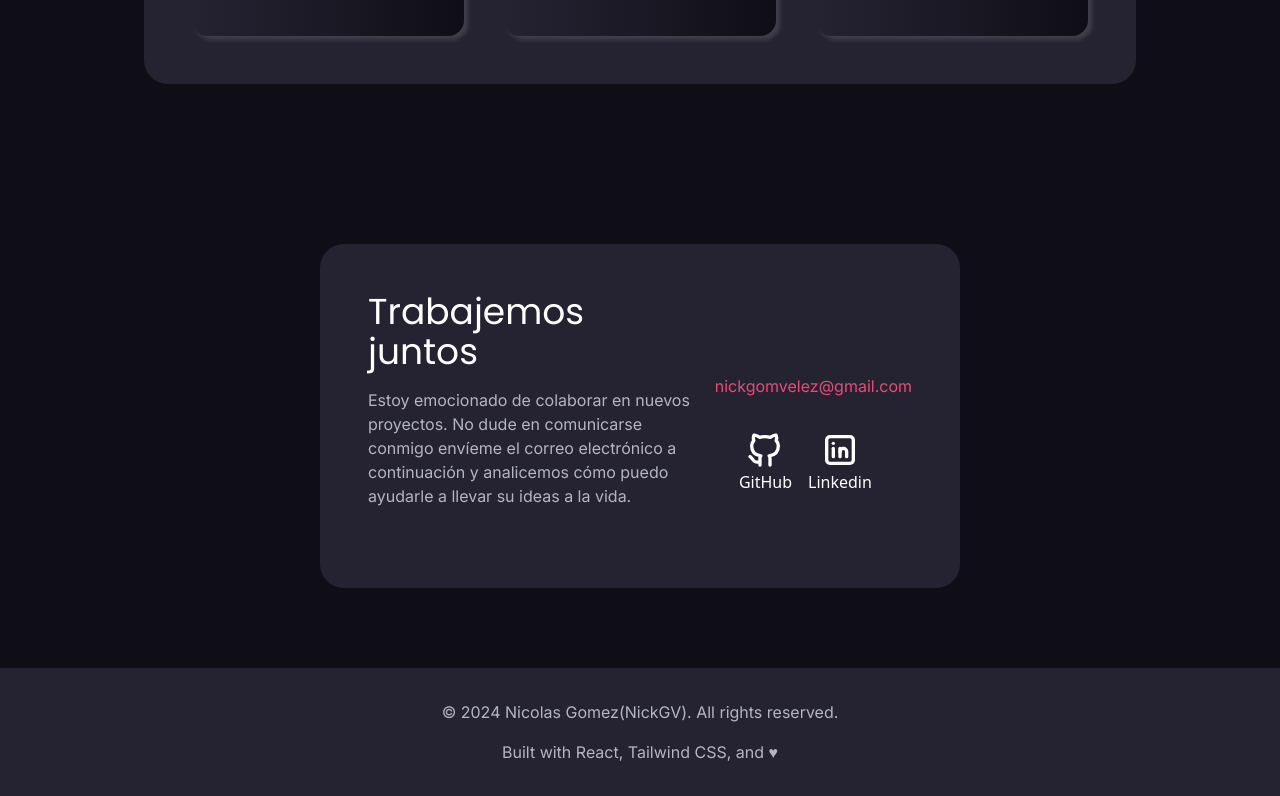
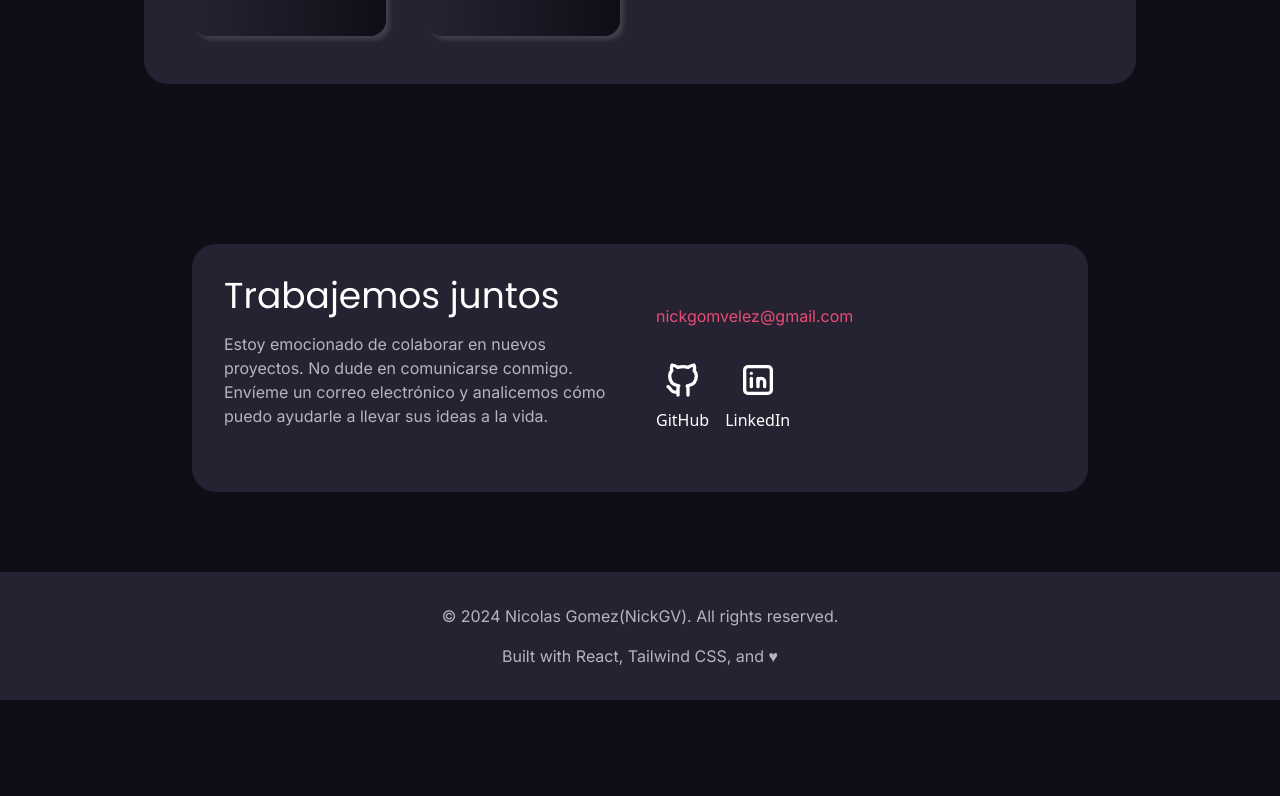
Before and after one commit to NickGV/Portafolio, a React (Vite) app: page / in a window 1280 px wide. Shown: the part 2452-3248 px from the top of the page. After the commit the page ends 3152 px from the top, so only its background shows below. Built offline with nearby package versions, Linux system fonts and the light colour scheme.

Commit message:
style: add styles to make the skillCard and SkillSection responsive

```diff
--- a/src/components/ContactSection.jsx
+++ b/src/components/ContactSection.jsx
@@ -11,48 +11,51 @@ export const ContactSection = () => {
   };
 
   return (
-    <section id="Contact" className="flex justify-center items-center py-20 bg-background">
-      <div className="bg-card-background w-1/2 rounded-3xl p-12 flex gap-4 items-center">
-        <div>
-          <h2 className="text-title font-title text-4xl mb-4">
+    <section id="Contact" className="py-20 bg-background flex flex-col items-center">
+      <div className="bg-card-background w-full max-w-4xl mx-4 rounded-3xl p-8 flex flex-col lg:flex-row items-center gap-8">
+        <div className="lg:w-1/2">
+          <h2 className="text-title font-title text-3xl lg:text-4xl mb-4">
             Trabajemos juntos
           </h2>
           <p className="text-paragraph font-paragraph mb-8">
             Estoy emocionado de colaborar en nuevos proyectos. No dude en
-            comunicarse conmigo envíeme el correo electrónico a continuación y
-            analicemos cómo puedo ayudarle a llevar su ideas a la vida.
+            comunicarse conmigo. Envíeme un correo electrónico y analicemos cómo
+            puedo ayudarle a llevar sus ideas a la vida.
           </p>
         </div>
-        <div>
+        <div className="lg:w-1/2 flex flex-col items-center lg:items-start">
           <div className="group flex flex-col items-center mb-8">
-            <span className="text-black font-bold text-sm opacity-0 group-hover:opacity-100 transition-opacity p-2 bg-slate-400 rounded-full">
-              {emailCopied ? "Copiado!" : "Email"}
-            </span>
             <p
-              className="group text-link-text font-paragraph cursor-pointer"
+              className="text-link-text font-paragraph cursor-pointer relative"
               onClick={handleEmailCopy}
             >
-              nickgomvelez@gmail.com
+              {emailCopied ? (
+                <span className="absolute -top-6 left-0 text-black font-bold text-sm bg-slate-400 rounded-full p-1 opacity-100 transition-opacity">
+                  Copiado!
+                </span>
+              ) : (
+                "nickgomvelez@gmail.com"
+              )}
             </p>
           </div>
-          <div className="flex justify-center">
+          <div className="flex gap-4">
             <a
               href="https://github.com/NickGV"
               target="_blank"
               rel="noreferrer"
-              className="flex flex-col items-center text-title hover:text-link-text transition-colors mr-4"
+              className="flex flex-col items-center text-title hover:text-link-text transition-colors"
             >
-              <GitHubIcon className={"w-10 h-10"} />
+              <GitHubIcon className="w-10 h-10 mb-2" />
               <span>GitHub</span>
             </a>
             <a
               href="https://www.linkedin.com/in/nicol%C3%A1s-g%C3%B3mez-902361274/"
               target="_blank"
               rel="noreferrer"
-              className="flex flex-col items-center text-title hover:text-link-text transition-colors mr-4"
+              className="flex flex-col items-center text-title hover:text-link-text transition-colors"
             >
-              <LinkedInIcon className={"w-10 h-10"} />
-              <span>Linkedin</span>
+              <LinkedInIcon className="w-10 h-10 mb-2" />
+              <span>LinkedIn</span>
             </a>
           </div>
         </div>
--- a/src/components/NavBar.jsx
+++ b/src/components/NavBar.jsx
@@ -52,12 +52,12 @@ export const NavBar = () => {
     <nav>
       <button
         onClick={toggleMenu}
-        className="fixed bottom-4 right-4 bg-card-background text-white p-4 rounded-full shadow-lg transition-all hover:text-button lg:hidden"
+        className="fixed bottom-4 right-4 bg-card-background text-white p-4 rounded-full shadow-md shadow-gray-500 transition-all hover:text-button lg:hidden z-10"
       >
         {menuOpen ? (
-          <NavBarNavigatorIcon className="w-6 h-6 text-button" />
+          <NavBarNavigatorIcon className="w-8 h-8 text-button" />
         ) : (
-          <NavBarNavigatorIcon className="w-6 h-6 " />
+          <NavBarNavigatorIcon className="w-8 h-8 " />
         )}
       </button>
       <div
--- a/src/components/SkillCard.jsx
+++ b/src/components/SkillCard.jsx
@@ -1,9 +1,13 @@
 export const SkillCard = ({ Icon, name, color }) => (
   <div
-    className={`group bg-gradient-to-r from-card-background to-background p-8 rounded-2xl shadow-custom transition-all duration-300 hover:shadow-custom-hover hover:scale-105 flex flex-col items-center ${color}`}
+    className={`group bg-gradient-to-r from-card-background to-background p-6 md:p-8 rounded-2xl shadow-custom transition-all duration-300 hover:shadow-custom-hover hover:scale-105 flex flex-col items-center ${color}`}
   >
-    <Icon className={`group w-16 h-16 mb-4 text-title ${color}`} />
-    <span className={`group font-paragraph text-paragraph text-xl ${color}`}>
+    <Icon
+      className={`group w-12 md:w-16 h-12 md:h-16 mb-4 text-title ${color}`}
+    />
+    <span
+      className={`group font-paragraph text-paragraph text-lg md:text-xl ${color}`}
+    >
       {name}
     </span>
   </div>
--- a/src/components/SkillsSection.jsx
+++ b/src/components/SkillsSection.jsx
@@ -23,16 +23,16 @@ export const SkillsSection = () => {
   ];
 
   return (
-    <section id="Skills" className="min-h-screen flex justify-center items-center py-20 bg-background">
+    <section id="Skills" className="min-h-screen flex justify-center items-center py-10 md:py-20 bg-background">
       <div className="w-full max-w-5xl 2xl:max-w-6xl mx-auto px-4">
-        <h1 className="text-6xl font-title font-bold mb-10 text-title">
+        <h1 className="text-4xl md:text-6xl font-title font-bold mb-6 md:mb-10 text-title">
           Mis Habilidades
         </h1>
-        <div className="bg-card-background rounded-3xl p-12">
-          <h2 className="text-3xl font-title font-semibold mb-8 text-paragraph">
+        <div className="bg-card-background rounded-3xl p-6 md:p-12">
+          <h2 className="text-2xl md:text-3xl font-title font-semibold mb-6 md:mb-8 text-paragraph">
             Frontend
           </h2>
-          <div className="grid grid-cols-2 lg:grid-cols-3 gap-10">
+          <div className="grid grid-cols-2 sm:grid-cols-3 lg:grid-cols-4 gap-6 md:gap-10">
             {skills.map((skill, index) => (
               <SkillCard key={index} {...skill} />
             ))}
```
